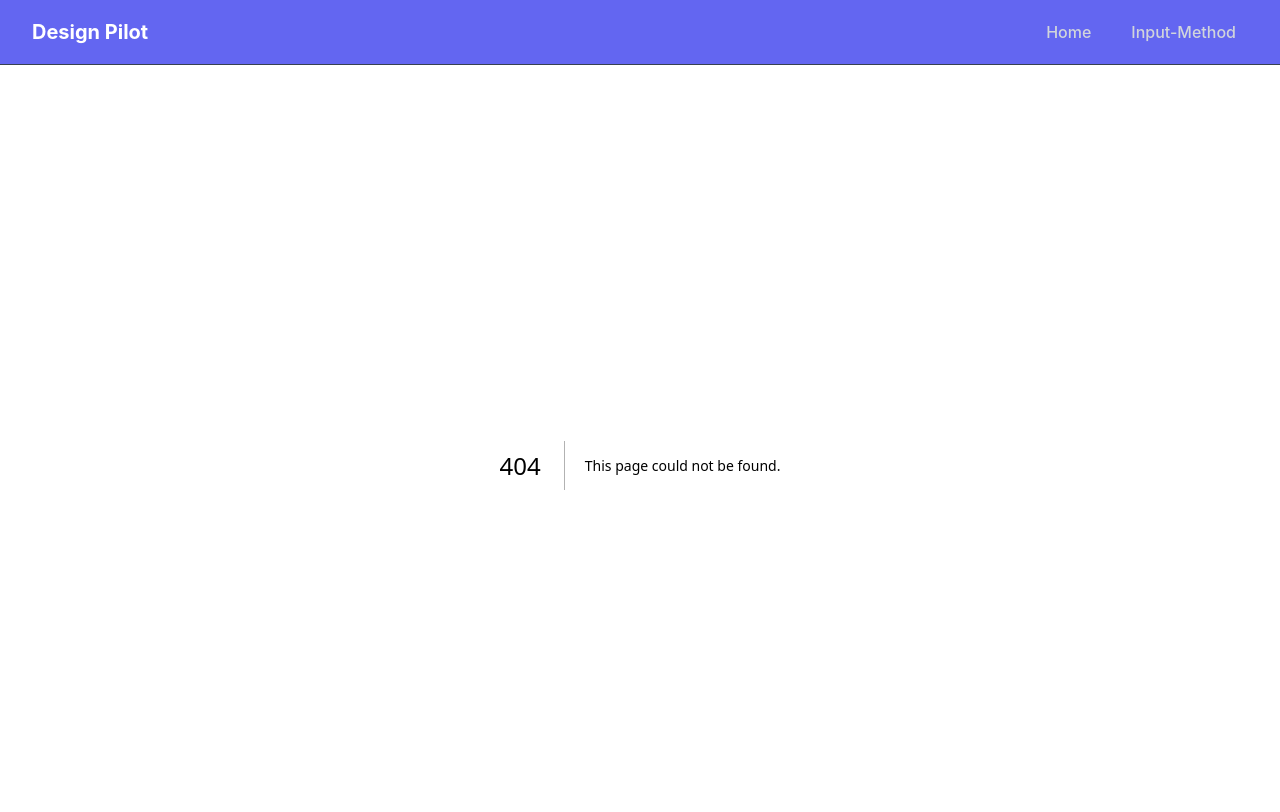
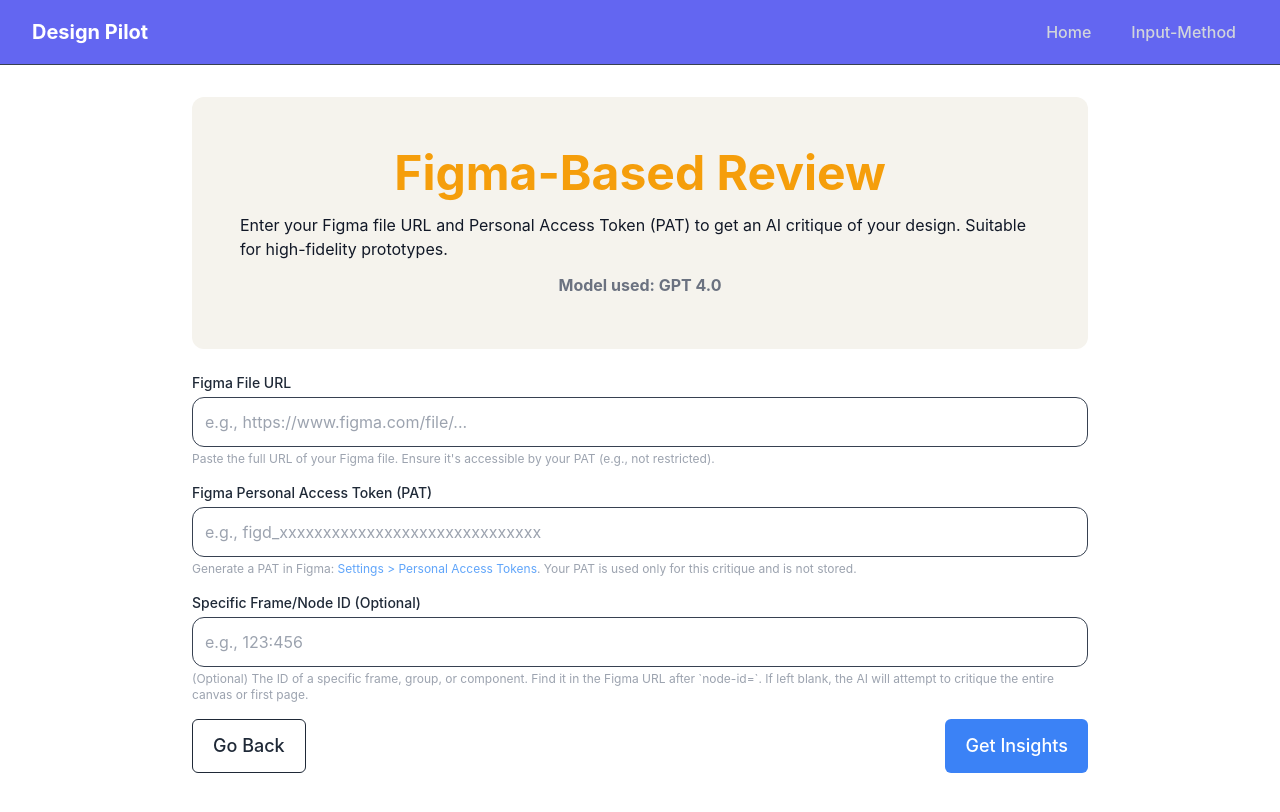
Before and after one commit to Kikkeri-UI/design-pilot-frontend, a Next.js app: page /test-by-figma in a window 1280 px wide. Before the commit this address had no page. Shown: the top 812 px of the page. Built offline with nearby package versions, Linux system fonts and the light colour scheme.

Commit message:
test by figma page

```diff
--- /dev/null
+++ b/src/app/test-by-figma/page.tsx
@@ -0,0 +1,138 @@
+/**
+ * Page responsible for getting figma file link and PAT from the users.
+ */
+
+'use client'
+
+import InputHeaderComponent from "../components/generic/input-header-component/inputHeaderComponent.UI"
+import InputFooterComponent from "../components/generic/input-footer/inputFooter.UI"
+import React, { useState } from "react";
+import { useRouter } from "next/navigation";
+
+const TestByFigmaPage = () => {
+    const [figmaFileUrl, setFigmaFileUrl] = useState("");
+    const [figmaPat, setFigmaPat] = useState("");
+    const [figmaNodeId, setFigmaNodeId] = useState("");
+    const [isSubmitting, setIsSubmitting] = useState(false);
+    const router = useRouter()
+
+    const handleFormSubmit = async(e: React.FormEvent<HTMLFormElement>) => {
+        e.preventDefault();
+        setIsSubmitting(true);
+
+        // --- Your API call to the backend will go here ---
+        // This is where you'll send figmaFileUrl, figmaPat, and figmaNodeId to your Next.js API route
+        // Example (this is a placeholder for actual API call):
+        // try {
+        //     const response = await fetch('/api/critique-figma', {
+        //         method: 'POST',
+        //         headers: { 'Content-Type': 'application/json' },
+        //         body: JSON.stringify({
+        //             figmaFileUrl,
+        //             figmaPat,
+        //             figmaNodeId,
+        //         }),
+        //     });
+        //     if (response.ok) {
+        //         const data = await response.json();
+        //         console.log('Figma critique received:', data);
+        //         router.push('/critique-results'); // Redirect to results page
+        //     } else {
+        //         console.error('Figma critique failed:', response.statusText);
+        //         alert('Failed to get critique. Please check your URL and PAT.');
+        //     }
+        // } catch (error) {
+        //     console.error('Error during Figma critique:', error);
+        //     alert('An error occurred. Please try again.');
+        // } finally {
+        //     setIsSubmitting(false);
+        // }
+
+        // Simulate API call delay for demonstration
+        await new Promise(resolve => setTimeout(resolve, 2000));
+        setIsSubmitting(false);
+        alert("Figma details submitted! (Simulated)");
+        // Optional: Clear form after submission
+        // setFigmaFileUrl('');
+        // setFigmaPat('');
+        // setFigmaNodeId('');
+    }
+
+    return (
+        <div className="flex flex-col items-center justify-center p-2 min-h-screen-minus-nav">
+            <div className="text-container bg-neutral my-6 rounded-lg max-w-4xl w-full p-6">
+                <InputHeaderComponent
+                    header="Figma-Based Review"
+                    description="Enter your Figma file URL and Personal Access Token (PAT) to get an AI critique of your design. Suitable for high-fidelity prototypes."
+                    model="GPT 4.0"
+                />
+            </div>
+
+            <form onSubmit={handleFormSubmit} className="w-full max-w-4xl flex flex-col space-y-4">
+                {/* Figma File URL Input */}
+                <div className="w-full">
+                    <label htmlFor="figma-url" className="block text-sm font-medium text-gray-800 mb-1">
+                        Figma File URL
+                    </label>
+                    <input
+                        id="figma-url"
+                        type="url"
+                        placeholder="e.g., https://www.figma.com/file/..."
+                        value={figmaFileUrl!}
+                        onChange={(e) => setFigmaFileUrl(e.target.value)}
+                        required
+                        className="border border-gray-700 bg-white rounded-lg w-full p-3 focus:outline-none focus:ring-2 focus:ring-blue-500"
+                    />
+                    <p className="mt-1 text-xs text-gray-400">
+                        Paste the full URL of your Figma file. Ensure it's accessible by your PAT (e.g., not restricted).
+                    </p>
+                </div>
+
+                {/* Figma Personal Access Token (PAT) Input */}
+                <div className="w-full">
+                    <label htmlFor="figma-pat" className="block text-sm font-medium text-gray-800 mb-1">
+                        Figma Personal Access Token (PAT)
+                    </label>
+                    <input
+                        id="figma-pat"
+                        type="password"
+                        placeholder="e.g., figd_xxxxxxxxxxxxxxxxxxxxxxxxxxxxxx"
+                        value={figmaPat!}
+                        onChange={(e) => setFigmaPat(e.target.value)}
+                        required
+                        className="border border-gray-700 bg-white rounded-lg w-full p-3 focus:outline-none focus:ring-2 focus:ring-blue-500"
+                    />
+                    <p className="mt-1 text-xs text-gray-400">
+                        Generate a PAT in Figma: <a href="https://www.figma.com/developers/api#access-tokens" target="_blank" rel="noopener noreferrer" className="text-blue-400 hover:underline">Settings &gt; Personal Access Tokens</a>. Your PAT is used only for this critique and is not stored.
+                    </p>
+                </div>
+
+                {/* Optional Figma Node ID Input */}
+                <div className="w-full">
+                    <label htmlFor="figma-node-id" className="block text-sm font-medium text-gray-800 mb-1">
+                        Specific Frame/Node ID (Optional)
+                    </label>
+                    <input
+                        id="figma-node-id"
+                        type="text"
+                        placeholder="e.g., 123:456"
+                        value={figmaNodeId!}
+                        onChange={(e) => setFigmaNodeId(e.target.value)}
+                        className="border border-gray-700 bg-white rounded-lg w-full p-3 focus:outline-none focus:ring-2 focus:ring-blue-500"
+                    />
+                    <p className="mt-1 text-xs text-gray-400">
+                        (Optional) The ID of a specific frame, group, or component. Find it in the Figma URL after `node-id=`. If left blank, the AI will attempt to critique the entire canvas or first page.
+                    </p>
+                </div>
+
+                {/* Footer Buttons */}
+                <InputFooterComponent
+                    onClickBack={() => router.push('/input-method')}
+                    onClickGenerate={() => console.log("submitted")}
+                />
+            </form>
+        </div>
+    );
+}
+
+export default TestByFigmaPage;
```
